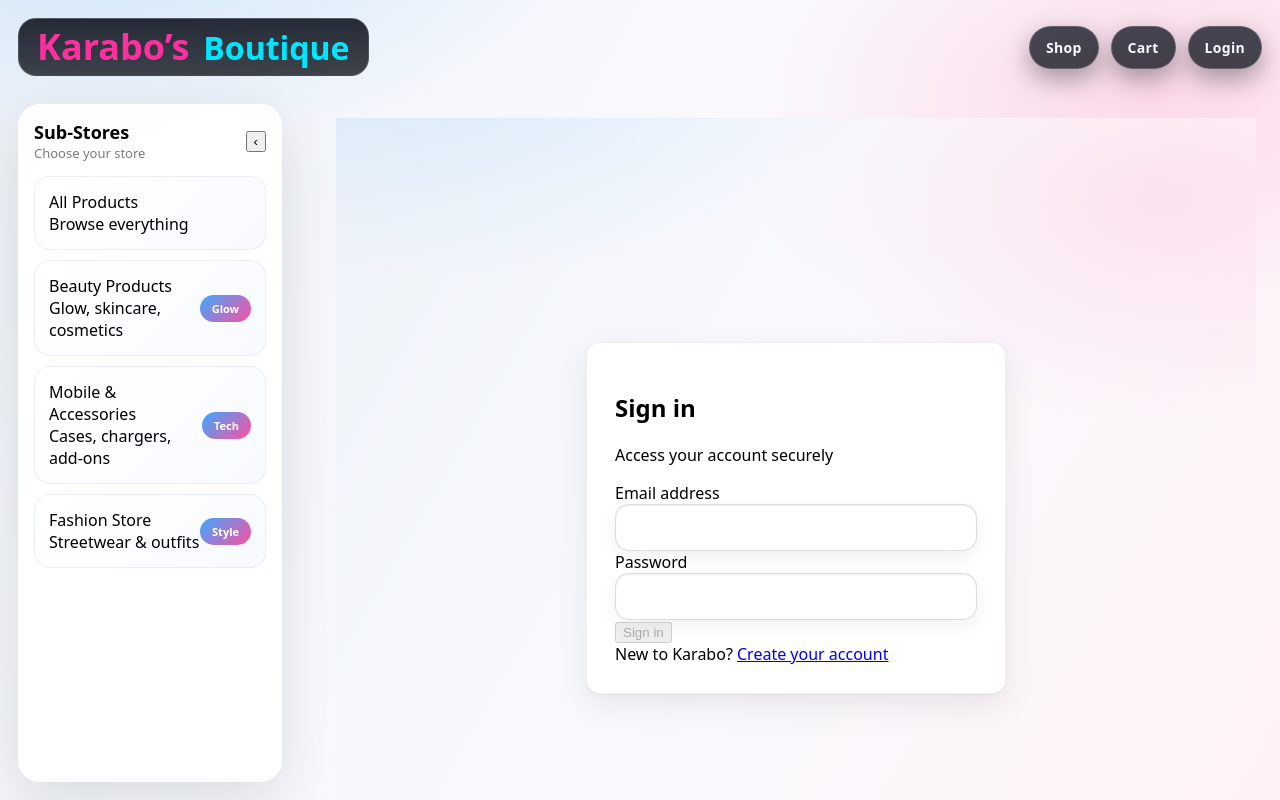
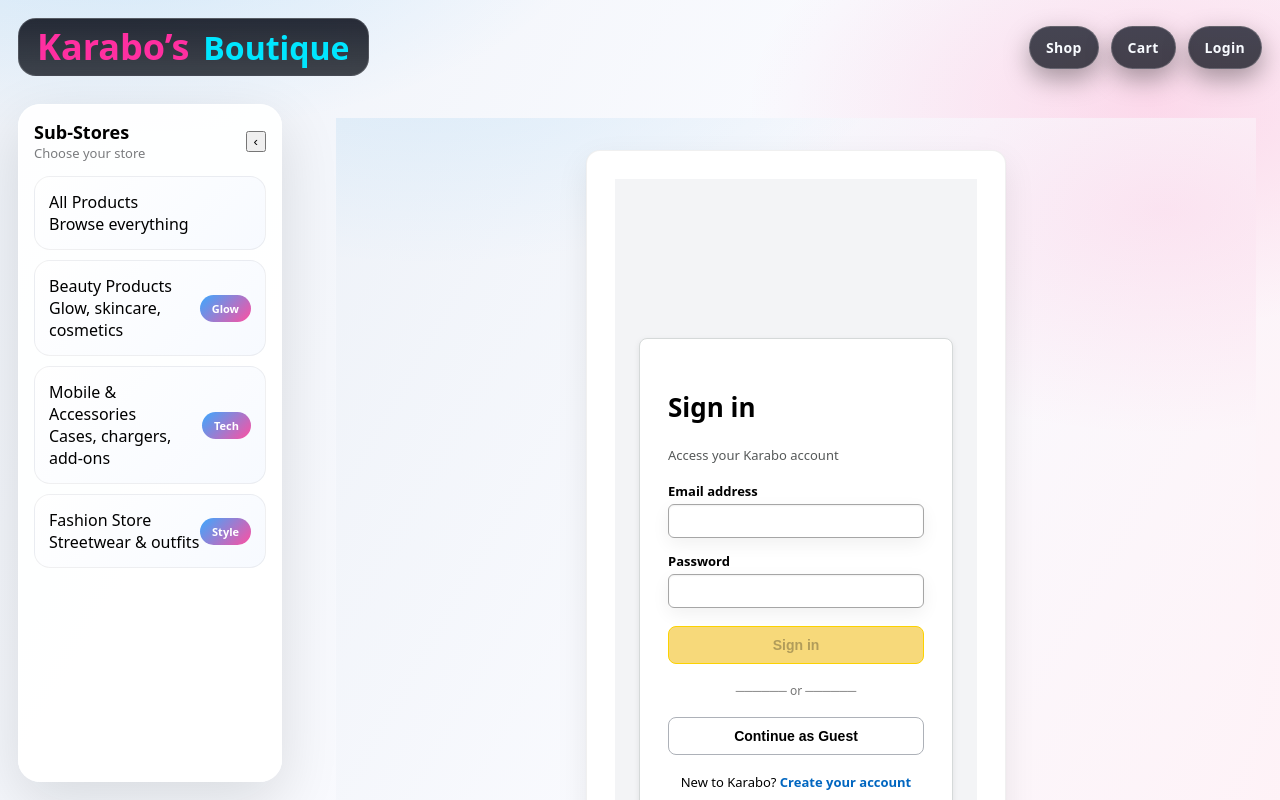
Before and after one commit to yvesf022/kkkkkk, a Next.js app: page /login in a window 1280 px wide. Shown: the top 800 px of the page. Built offline with nearby package versions, Linux system fonts and the light colour scheme; no server answers.

Commit message:
feat(auth): amazon-level login UX with continue as guest

```diff
--- a/app/(public)/login/page.tsx
+++ b/app/(public)/login/page.tsx
@@ -1,19 +1,8 @@
 "use client";
 
-import { useState, useEffect, useCallback } from "react";
+import { useState, useEffect } from "react";
 import { useRouter } from "next/navigation";
 import { useAuth } from "@/lib/auth";
-
-/**
- * USER LOGIN PAGE — AMAZON LEVEL
- *
- * PRINCIPLES:
- * - UI always renders immediately
- * - Redirect only after confirmed auth
- * - No duplicate navigation
- * - Clear, human error messages
- * - Calm, predictable UX
- */
 
 export default function LoginPage() {
   const router = useRouter();
@@ -24,21 +13,14 @@ export default function LoginPage() {
   const [error, setError] = useState<string | null>(null);
   const [submitting, setSubmitting] = useState(false);
 
-  /**
-   * Redirect authenticated users away from login
-   * (post-hydration only)
-   */
+  // Redirect logged-in users
   useEffect(() => {
     if (!loading && user) {
       router.replace("/account");
     }
   }, [loading, user, router]);
 
-  /**
-   * Handle login submission
-   */
-  const handleSubmit = useCallback(
-    async (e: React.FormEvent) => {
+  const handleSubmit = async (e: React.FormEvent) => {
     e.preventDefault();
     if (submitting) return;
 
@@ -53,99 +35,179 @@ export default function LoginPage() {
         err?.status === 401
           ? "The email or password you entered is incorrect."
           : err?.status === 403
-            ? "Your account has been temporarily disabled."
+          ? "Your account has been disabled. Please contact support."
           : "We couldn’t sign you in right now. Please try again."
       );
     } finally {
       setSubmitting(false);
     }
-    },
-    [email, password, login, router, submitting]
-  );
+  };
 
-  /**
-   * Block rendering ONLY if user is confirmed logged in
-   */
-  if (user) {
-    return null;
-  }
+  if (user) return null;
 
   return (
-    <div className="flex min-h-screen items-center justify-center bg-gray-50 px-4">
-      <div className="w-full max-w-sm rounded-lg bg-white p-8 shadow-md border">
-        {/* BRAND */}
-        <div className="mb-6 text-center">
-          <h1 className="text-2xl font-bold tracking-tight">
+    <div
+      style={{
+        minHeight: "100vh",
+        background: "#f3f4f6",
+        display: "grid",
+        placeItems: "center",
+        padding: 24,
+      }}
+    >
+      <div
+        style={{
+          width: "100%",
+          maxWidth: 420,
+          background: "#fff",
+          border: "1px solid #d5d9d9",
+          borderRadius: 8,
+          padding: 28,
+          boxShadow: "0 2px 6px rgba(0,0,0,.08)",
+        }}
+      >
+        {/* HEADER */}
+        <header style={{ marginBottom: 18 }}>
+          <h1 style={{ fontSize: 26, fontWeight: 800 }}>
             Sign in
           </h1>
-          <p className="mt-1 text-sm text-gray-500">
-            Access your account securely
+          <p style={{ fontSize: 13, color: "#565959" }}>
+            Access your Karabo account
           </p>
-        </div>
+        </header>
 
         {/* ERROR */}
         {error && (
           <div
             role="alert"
-            className="mb-4 rounded border border-red-200 bg-red-50 px-4 py-3 text-sm text-red-700"
+            style={{
+              border: "1px solid #cc0c39",
+              background: "#fff2f2",
+              padding: "12px 14px",
+              borderRadius: 6,
+              fontSize: 13,
+              marginBottom: 16,
+              color: "#cc0c39",
+            }}
           >
-            {error}
+            <strong>There was a problem</strong>
+            <div style={{ marginTop: 6 }}>{error}</div>
           </div>
         )}
 
-        {/* FORM */}
-        <form onSubmit={handleSubmit} className="space-y-4">
-          <div>
+        {/* LOGIN FORM */}
+        <form onSubmit={handleSubmit}>
+          <div style={{ marginBottom: 14 }}>
             <label
               htmlFor="email"
-              className="mb-1 block text-sm font-medium text-gray-700"
+              style={{
+                fontSize: 13,
+                fontWeight: 700,
+                display: "block",
+                marginBottom: 4,
+              }}
             >
               Email address
             </label>
             <input
               id="email"
               type="email"
-              autoComplete="email"
               required
               value={email}
               onChange={(e) => setEmail(e.target.value)}
-              className="w-full rounded-md border px-3 py-2 text-sm focus:outline-none focus:ring-2 focus:ring-black"
+              style={inputStyle}
             />
           </div>
 
-          <div>
+          <div style={{ marginBottom: 18 }}>
             <label
               htmlFor="password"
-              className="mb-1 block text-sm font-medium text-gray-700"
+              style={{
+                fontSize: 13,
+                fontWeight: 700,
+                display: "block",
+                marginBottom: 4,
+              }}
             >
               Password
             </label>
             <input
               id="password"
               type="password"
-              autoComplete="current-password"
               required
               value={password}
               onChange={(e) => setPassword(e.target.value)}
-              className="w-full rounded-md border px-3 py-2 text-sm focus:outline-none focus:ring-2 focus:ring-black"
+              style={inputStyle}
             />
           </div>
 
           <button
             type="submit"
             disabled={loading || submitting}
-            className="w-full rounded-md bg-black py-2 text-sm font-semibold text-white hover:bg-gray-900 disabled:opacity-50"
+            style={{
+              width: "100%",
+              padding: "10px 0",
+              fontSize: 14,
+              fontWeight: 800,
+              borderRadius: 8,
+              border: "1px solid #fcd200",
+              background:
+                submitting || loading
+                  ? "#f7d97a"
+                  : "linear-gradient(#f7dfa5, #f0c14b)",
+              cursor:
+                submitting || loading ? "not-allowed" : "pointer",
+            }}
           >
             {submitting ? "Signing in…" : "Sign in"}
           </button>
         </form>
 
+        {/* DIVIDER */}
+        <div
+          style={{
+            margin: "18px 0",
+            textAlign: "center",
+            fontSize: 12,
+            color: "#767676",
+          }}
+        >
+          ────── or ──────
+        </div>
+
+        {/* CONTINUE AS GUEST */}
+        <button
+          onClick={() => router.push("/store")}
+          style={{
+            width: "100%",
+            padding: "10px 0",
+            fontSize: 14,
+            fontWeight: 700,
+            borderRadius: 8,
+            border: "1px solid #adb1b8",
+            background: "#fff",
+            cursor: "pointer",
+          }}
+        >
+          Continue as Guest
+        </button>
+
         {/* FOOTER */}
-        <div className="mt-6 text-center text-sm text-gray-600">
+        <div
+          style={{
+            marginTop: 18,
+            fontSize: 13,
+            textAlign: "center",
+          }}
+        >
           New to Karabo?{" "}
           <a
             href="/register"
-            className="font-medium text-black underline hover:no-underline"
+            style={{
+              color: "#0066c0",
+              fontWeight: 700,
+              textDecoration: "none",
+            }}
           >
             Create your account
           </a>
@@ -154,3 +216,13 @@ export default function LoginPage() {
     </div>
   );
 }
+
+/* INPUT STYLE */
+const inputStyle: React.CSSProperties = {
+  width: "100%",
+  padding: "8px 10px",
+  fontSize: 14,
+  borderRadius: 6,
+  border: "1px solid #a6a6a6",
+  outline: "none",
+};
```
Lines whose indentation alone changed are shown as unchanged.
